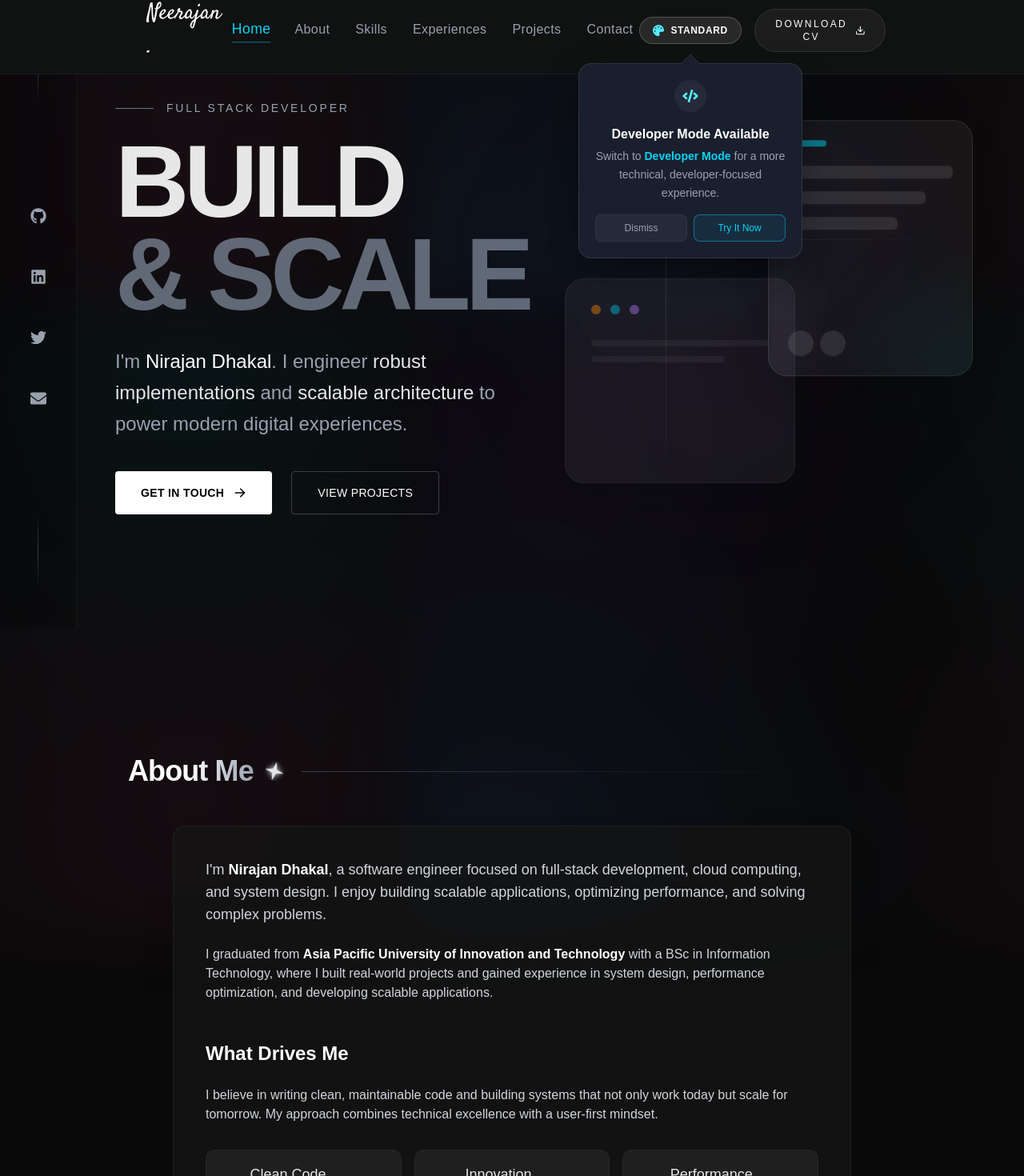
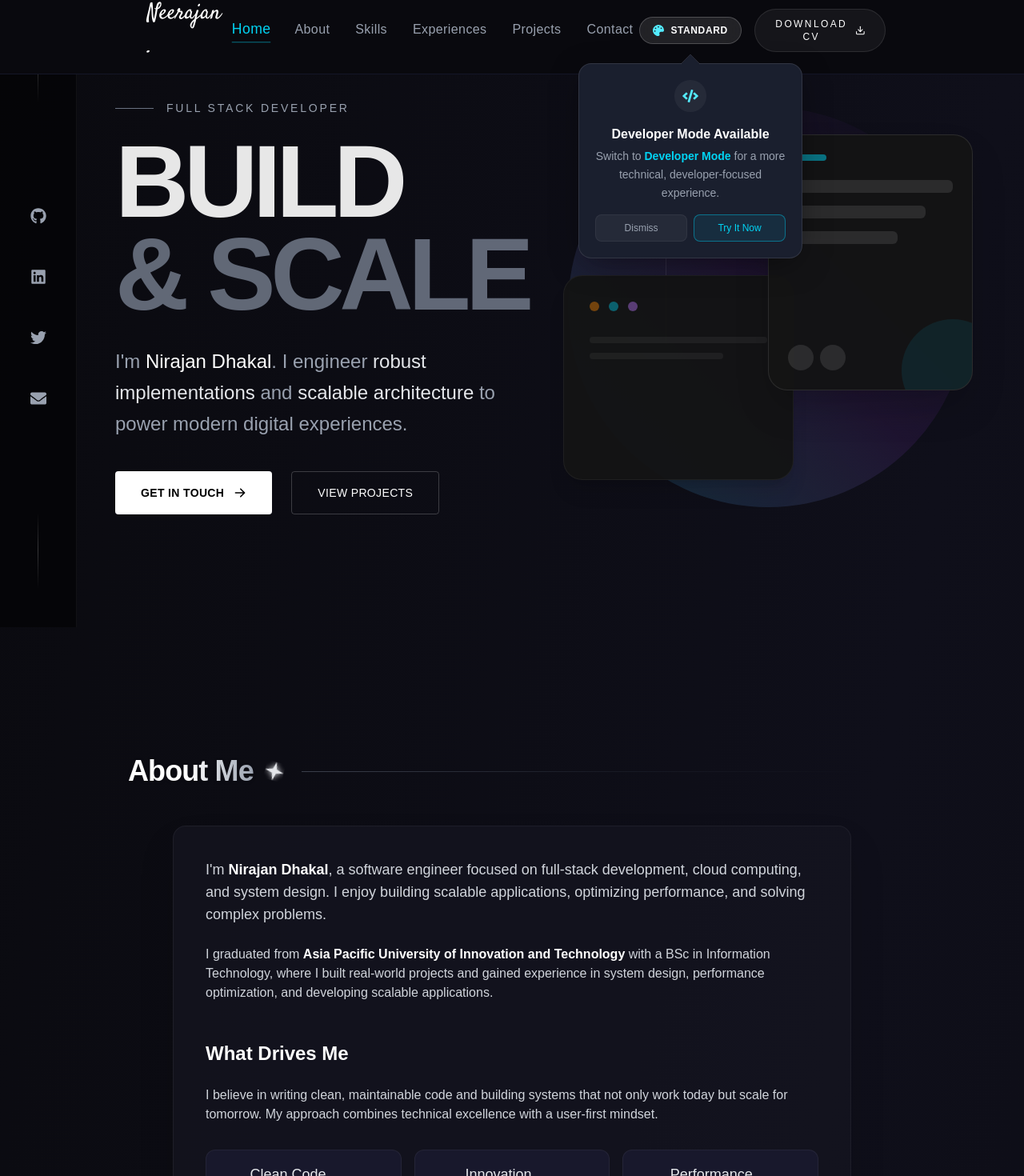
Before and after one commit to Neerazan/portfolio_2.0, a Next.js app: page / in a window 1280 px wide. Shown: the part 16-1486 px from the top of the page at 80% size. Built offline with nearby package versions, Linux system fonts and the light colour scheme.

Commit message:
optimize performance

```diff
--- a/src/app/page.tsx
+++ b/src/app/page.tsx
@@ -36,24 +36,12 @@ function PageContent() {
     return <DevModeLayout />;
   }
 
-  // Normal Mode with Aurora Background
+  // Normal Mode with Static Gradient Background
   return (
-    <div className="relative min-h-screen bg-[#0a0a0a] text-white">
+    <div className="relative min-h-screen bg-linear-to-br from-[#0a0a0f] via-[#0f0f1a] to-[#0a0a0f] text-white">
+      {/* Subtle Grid Texture */}
       <div
-        className="fixed inset-[-50%] w-[200%] h-[200%] pointer-events-none opacity-20 animate-aurora z-0 transform-gpu backface-hidden"
-        style={{
-          backgroundImage: `
-            radial-gradient(circle at 18% 20%, rgba(76, 29, 149, 0.4) 0%, transparent 40%),
-            radial-gradient(circle at 80% 10%, rgba(6, 182, 212, 0.3) 0%, transparent 40%),
-            radial-gradient(circle at 80% 80%, rgba(236, 72, 153, 0.3) 0%, transparent 40%),
-            radial-gradient(circle at 10% 90%, rgba(59, 130, 246, 0.4) 0%, transparent 40%)
-          `,
-          filter: "blur(40px)",
-          backgroundSize: "50% 50%"
-        }}
-      />
-      <div
-        className="fixed inset-0 opacity-[0.03] pointer-events-none mix-blend-overlay z-0"
+        className="fixed inset-0 opacity-[0.02] pointer-events-none mix-blend-overlay z-0"
         style={{
           backgroundImage: "linear-gradient(rgba(255, 255, 255, 0.1) 1px, transparent 1px), linear-gradient(90deg, rgba(255, 255, 255, 0.1) 1px, transparent 1px)",
           backgroundSize: "40px 40px"
--- a/src/components/normal/About.tsx
+++ b/src/components/normal/About.tsx
@@ -1,22 +1,12 @@
 "use client";
 
-import { motion } from "framer-motion";
 import { FaBolt, FaCode, FaCubes, FaGraduationCap, FaRocket, FaUsers } from "react-icons/fa";
-
 
 export default function About() {
   return (
     <div className="mx-auto max-w-6xl px-6 bg-transparent text-gray-300 relative">
-
-
-
       <div className="max-w-4xl mx-auto sm:px-6 mb-12 sm:mb-24 z-10">
-        <motion.div
-          initial={{ opacity: 0, y: 20 }}
-          whileInView={{ opacity: 1, y: 0 }}
-          transition={{ duration: 0.5 }}
-          className="p-6 sm:p-8 md:p-10 bg-[#151515]/80 rounded-2xl shadow-2xl border border-white/5 hover:border-white/10 transition-all duration-300"
-        >
+        <div className="p-6 sm:p-8 md:p-10 bg-[#151520]/80 rounded-2xl shadow-2xl border border-white/5 hover:border-white/10 transition-all duration-300">
           <div className="mb-8 sm:mb-12">
             <p className="text-base sm:text-lg text-gray-300">
               I&apos;m <span className="text-white font-semibold">
@@ -25,18 +15,12 @@ export default function About() {
               I enjoy building scalable applications, optimizing performance, and solving complex problems.
             </p>
 
-            <motion.div
-              initial={{ opacity: 0 }}
-              animate={{ opacity: 1 }}
-              transition={{ delay: 0.2 }}
-              className="space-y-4 mt-6"
-            >
+            <div className="space-y-4 mt-6">
               <p className="text-gray-300">
                 I graduated from <span className="text-white font-semibold">Asia Pacific University of Innovation and Technology</span> with a BSc in Information Technology, where I built real-world projects and gained experience in system design, performance optimization, and developing scalable applications.
               </p>
-            </motion.div>
+            </div>
           </div>
-
 
           <div>
             <h2 className="text-xl sm:text-2xl font-semibold text-white mb-4 sm:mb-6">
@@ -55,12 +39,9 @@ export default function About() {
                 { name: "System Design", desc: "Architecting robust systems", icon: FaCubes },
                 { name: "Continuous Learning", desc: "Always improving my craft", icon: FaGraduationCap },
               ].map((item, index) => (
-                <motion.div
+                <div
                   key={index}
-                  initial={{ opacity: 0, y: 10 }}
-                  whileInView={{ opacity: 1, y: 0 }}
-                  transition={{ duration: 0.3, delay: index * 0.1 }}
-                  className="p-3 sm:p-4 bg-white/5 backdrop-blur-sm rounded-xl border border-white/5 hover:border-cyan-500/30 transition-all duration-300 group flex items-center gap-4 hover:bg-white/10"
+                  className="p-3 sm:p-4 bg-[#1a1a2e]/95 rounded-xl border border-white/5 hover:border-cyan-500/30 transition-all duration-300 group flex items-center gap-4 hover:bg-white/10"
                 >
                   <item.icon className="w-6 h-6 sm:w-8 sm:h-8 text-gray-400 group-hover:text-cyan-400 transition-colors" />
                   <div>
@@ -71,12 +52,11 @@ export default function About() {
                       {item.desc}
                     </p>
                   </div>
-                </motion.div>
+                </div>
               ))}
             </div>
           </div>
-
-        </motion.div>
+        </div>
       </div>
     </div>
   );
--- a/src/components/normal/Contact.tsx
+++ b/src/components/normal/Contact.tsx
@@ -12,7 +12,7 @@ export default function Contact() {
 
       <div className="grid grid-cols-1 gap-8 lg:grid-cols-3">
         {/* Left Side - Contact Form (Span 2) */}
-        <div className="flex flex-col rounded-2xl bg-white/5 backdrop-blur-sm p-8 lg:col-span-2 border border-white/5 hover:border-cyan-500/30 transition-all duration-300 shadow-2xl">
+        <div className="flex flex-col rounded-2xl bg-[#151520]/95 p-8 lg:col-span-2 border border-white/5 hover:border-cyan-500/30 transition-all duration-300 shadow-2xl">
           <p className="mb-8 text-gray-300 max-w-2xl text-lg sm:text-xl leading-relaxed font-light">
             I&apos;d love to hear from you! Feel free to reach out for questions,
             collaboration, or just to connect.
@@ -25,7 +25,7 @@ export default function Contact() {
         {/* Right Side - Bento Boxes (Span 1) */}
         <div className="flex flex-col gap-6 lg:h-full">
           {/* Top Box - Quote */}
-          <div className="flex flex-2 flex-col justify-center rounded-2xl bg-white/5 backdrop-blur-sm p-8 border border-white/5 hover:border-white/10 transition-all duration-300 shadow-2xl relative overflow-hidden group">
+          <div className="flex flex-2 flex-col justify-center rounded-2xl bg-[#151520]/95 p-8 border border-white/5 hover:border-white/10 transition-all duration-300 shadow-2xl relative overflow-hidden group">
             <blockquote className="relative z-10 text-xl font-medium italic text-gray-300">
               &quot;Great things are not done by impulse, but by a series of small things brought together.&quot;
             </blockquote>
@@ -33,7 +33,7 @@ export default function Contact() {
           </div>
 
           {/* Bottom Box - Decoration/Social */}
-          <div className="flex flex-1 flex-col justify-end items-start rounded-2xl bg-white/5 backdrop-blur-sm p-8 border border-white/5 hover:border-white/10 transition-all duration-300 shadow-2xl relative overflow-hidden group">
+          <div className="flex flex-1 flex-col justify-end items-start rounded-2xl bg-[#151520]/95 p-8 border border-white/5 hover:border-white/10 transition-all duration-300 shadow-2xl relative overflow-hidden group">
             <div className="relative z-10">
               <p className="text-2xl font-bold text-white mb-2">Let&apos;s Build</p>
               <div className="flex items-center gap-2">
--- a/src/components/normal/Header.tsx
+++ b/src/components/normal/Header.tsx
@@ -13,7 +13,7 @@ export default function Header() {
   const [isMenuOpen, setIsMenuOpen] = useState(false);
 
   return (
-    <header className="fixed top-0 left-0 right-0 z-60 bg-[#101111] backdrop-blur-xl border-b border-[#7A87FB]/10" role="banner">
+    <header className="fixed top-0 left-0 right-0 z-60 bg-[#0a0a0f]/98 border-b border-[#7A87FB]/10" role="banner">
       <div className="mx-auto px-4 py-3 flex items-center justify-between lg:w-15/20">
         <div className="flex items-center justify-center gap-x-2">
           <Link href="/" className="px-2">
@@ -40,7 +40,7 @@ export default function Header() {
             className="hidden lg:block group"
             aria-label="Download CV - PDF document"
           >
-            <button className="relative px-6 py-2.5 bg-white/5 backdrop-blur-md border border-white/10 text-white font-medium text-xs tracking-[0.2em] uppercase rounded-full overflow-hidden transition-all duration-300 group-hover:bg-white/10 group-hover:border-white/20 group-hover:shadow-[0_0_20px_rgba(255,255,255,0.1)] flex items-center gap-2 cursor-pointer">
+            <button className="relative px-6 py-2.5 bg-white/5 border border-white/10 text-white font-medium text-xs tracking-[0.2em] uppercase rounded-full overflow-hidden transition-all duration-300 group-hover:bg-white/10 group-hover:border-white/20 group-hover:shadow-[0_0_20px_rgba(255,255,255,0.1)] flex items-center gap-2 cursor-pointer">
               <span className="relative z-10">Download CV</span>
               <svg
                 xmlns="http://www.w3.org/2000/svg"
--- a/src/components/normal/NavButton.tsx
+++ b/src/components/normal/NavButton.tsx
@@ -102,7 +102,7 @@ export function NavButton({ className, setIsMenuOpen, isMenuOpen }: NavButtonPro
               animate="open"
               exit="closed"
               variants={menuVariants}
-              className="fixed inset-0 z-1110 bg-[#0a0a0a]/98 backdrop-blur-2xl flex flex-col items-center justify-center lg:hidden overflow-hidden"
+              className="fixed inset-0 z-1110 bg-[#0a0a0a]/99 flex flex-col items-center justify-center lg:hidden overflow-hidden"
             >
               {/* Close Button inside Portal */}
               <button
--- a/src/components/shared/Hero.tsx
+++ b/src/components/shared/Hero.tsx
@@ -42,7 +42,7 @@ export default function Hero() {
           LEFT SIDEBAR - Social Links
           Fixed on desktop to stay efficient
         */}
-        <aside className={`hidden lg:flex flex-col justify-between items-center w-24 h-screen fixed left-0 top-0 border-r backdrop-blur-md z-50 py-12 transition-colors duration-500 ${isDev ? 'border-green-500/20 bg-[#0d1117]/80' : 'border-white/5 bg-black/20'}`}>
+        <aside className={`hidden lg:flex flex-col justify-between items-center w-24 h-screen fixed left-0 top-0 border-r z-50 py-12 transition-colors duration-500 ${isDev ? 'border-green-500/20 bg-[#0d1117]/95' : 'border-white/5 bg-black/50'}`}>
           <div className={`w-px h-24 bg-linear-to-b from-transparent to-transparent ${isDev ? 'via-green-500/20' : 'via-white/20'}`} />
 
           <div className="flex flex-col gap-8">
@@ -61,7 +61,7 @@ export default function Hero() {
                 <span
                   className={`absolute left-full ml-4 top-1/2 -translate-y-1/2 px-2 py-1 rounded opacity-0 -translate-x-2 group-hover:opacity-100 group-hover:translate-x-0 transition-all pointer-events-none border whitespace-nowrap ${isDev
                     ? 'bg-green-950/90 border-green-500/30 text-green-400 font-mono text-[10px] shadow-sm'
-                    : 'bg-white/10 backdrop-blur-md text-xs font-medium text-white border-white/10'
+                    : 'bg-white/10 text-xs font-medium text-white border-white/10'
                     }`}
                 >
                   {isDev ? `> ${social.label.toLowerCase()}` : social.label}
@@ -80,17 +80,12 @@ export default function Hero() {
 
           {/* Text Section */}
           <div className="lg:w-1/2 max-w-3xl">
-            <motion.div
-              initial={{ opacity: 0, x: -20 }}
-              animate={{ opacity: 1, x: 0 }}
-              transition={{ duration: 0.8 }}
-              className="flex items-center gap-4 mb-6"
-            >
+            <div className="flex items-center gap-4 mb-6">
               <div className={`h-px w-12 ${isDev ? 'bg-green-500/50' : 'bg-gray-500'}`} />
               <span className={`${isDev ? 'text-green-400 font-mono tracking-normal lowercase' : 'text-gray-400 font-medium tracking-[0.2em] uppercase'} text-sm`}>
                 {isDev ? '> initializing_portfolio_v2...' : 'Full Stack Developer'}
               </span>
-            </motion.div>
+            </div>
 
             <h1 className={`${isDev ? 'font-mono' : 'font-bold tracking-tighter'} text-5xl sm:text-7xl lg:text-8xl xl:text-9xl text-white leading-[0.9] mb-8 mix-blend-overlay opacity-90`}>
               {isDev ? (
@@ -114,12 +109,7 @@ export default function Hero() {
               )}
             </h1>
 
-            <motion.div
-              initial={{ opacity: 0, y: 30 }}
-              animate={{ opacity: 1, y: 0 }}
-              transition={{ delay: 0.3, duration: 0.8 }}
-              className="max-w-xl"
-            >
+            <div className="max-w-xl">
               <p className={`${isDev ? 'font-mono text-base sm:text-lg text-green-400/80' : 'text-xl sm:text-2xl text-gray-400 font-light'} leading-relaxed mb-10`}>
                 I&apos;m <span className={`${isDev ? 'text-green-400 font-bold' : 'text-white font-medium'}`}>Nirajan Dhakal</span>. I engineer <span className={`${isDev ? 'text-blue-400' : 'text-gray-200'}`}>robust implementations</span> and <span className={`${isDev ? 'text-orange-400' : 'text-gray-200'}`}>scalable architecture</span> to power modern digital experiences.
               </p>
@@ -157,14 +147,14 @@ export default function Hero() {
 
                     <button
                       onClick={() => document.getElementById('projects')?.scrollIntoView({ behavior: 'smooth' })}
-                      className="rounded cursor-pointer px-8 py-4 border border-white/20 text-white font-medium uppercase tracking-wide text-sm hover:bg-white/5 hover:border-cyan-400/50 hover:text-cyan-400 hover:shadow-[0_0_20px_rgba(34,211,238,0.2)] backdrop-blur-md transition-all duration-300"
+                      className="rounded cursor-pointer px-8 py-4 border border-white/20 text-white font-medium uppercase tracking-wide text-sm hover:bg-white/5 hover:border-cyan-400/50 hover:text-cyan-400 hover:shadow-[0_0_20px_rgba(34,211,238,0.2)] transition-all duration-300"
                     >
                       View Projects
                     </button>
                   </>
                 )}
               </div>
-            </motion.div>
+            </div>
           </div>
 
           {/*
@@ -173,12 +163,7 @@ export default function Hero() {
           {/*
             Right Creative Section - System Monitor (Backend Focused)
           */}
-          <motion.div
-            className="hidden lg:flex lg:w-1/2 items-center justify-center relative h-[600px]"
-            initial={{ opacity: 0, x: 20 }}
-            animate={{ opacity: 1, x: 0 }}
-            transition={{ duration: 0.8, delay: 0.2 }}
-          >
+          <div className="hidden lg:flex lg:w-1/2 items-center justify-center relative h-[600px]">
             {isDev ? (
               <>
                 {/* Terminal Window - System Monitor (htop style) */}
@@ -199,7 +184,7 @@ export default function Hero() {
                   </div>
 
                   {/* Monitor Content */}
-                  <div className="p-4 bg-[#0d1117]/95 backdrop-blur-sm space-y-4">
+                  <div className="p-4 bg-[#0d1117]/95 space-y-4">
 
                     {/* Resource Bars */}
                     <div className="grid grid-cols-2 gap-x-8 gap-y-2">
@@ -291,14 +276,10 @@ export default function Hero() {
               </>
             ) : (
               <div className="relative w-full h-full flex items-center justify-center">
-                {/* Abstract Visual Elements for Normal Mode */}
+                {/* Abstract Visual Elements for Normal Mode - NO ANIMATIONS */}
                 <div className="relative w-full max-w-lg aspect-square">
-                  {/* Floating Glass Cards */}
-                  <motion.div
-                    animate={{ y: [0, -20, 0] }}
-                    transition={{ duration: 5, repeat: Infinity, ease: "easeInOut" }}
-                    className="absolute top-10 right-0 w-64 h-80 bg-white/5 backdrop-blur-xl border border-white/10 rounded-3xl shadow-2xl z-20 flex flex-col p-6 overflow-hidden"
-                  >
+                  {/* Static Glass Cards */}
+                  <div className="absolute top-10 right-0 w-64 h-80 bg-[#151515]/95 border border-white/10 rounded-3xl shadow-2xl z-20 flex flex-col p-6 overflow-hidden">
                     <div className="w-12 h-2 bg-cyan-400/50 rounded-full mb-6" />
                     <div className="space-y-4">
                       <div className="w-full h-4 bg-white/10 rounded-md" />
@@ -310,14 +291,10 @@ export default function Hero() {
                       <div className="w-8 h-8 rounded-full bg-white/10" />
                     </div>
                     {/* Animated Glow */}
-                    <div className="absolute -bottom-10 -right-10 w-32 h-32 bg-cyan-500/10 blur-3xl rounded-full" />
-                  </motion.div>
+                    <div className="absolute -bottom-10 -right-10 w-32 h-32 bg-cyan-500/10 rounded-full" />
+                  </div>
 
-                  <motion.div
-                    animate={{ y: [0, 20, 0], x: [0, 10, 0] }}
-                    transition={{ duration: 7, repeat: Infinity, ease: "easeInOut", delay: 1 }}
-                    className="absolute bottom-10 left-0 w-72 h-64 bg-white/5 backdrop-blur-lg border border-white/5 rounded-3xl shadow-xl z-10 p-8"
-                  >
+                  <div className="absolute bottom-10 left-0 w-72 h-64 bg-[#151515]/95 border border-white/5 rounded-3xl shadow-xl z-10 p-8">
                     <div className="flex items-center gap-3 mb-8">
                       <div className="w-3 h-3 rounded-full bg-orange-400/40" />
                       <div className="w-3 h-3 rounded-full bg-cyan-400/40" />
@@ -327,18 +304,10 @@ export default function Hero() {
                       <div className="h-2 w-full bg-white/5 rounded-full" />
                       <div className="h-2 w-3/4 bg-white/5 rounded-full" />
                     </div>
-                  </motion.div>
+                  </div>
 
-                  {/* Aesthetic Blobs/Glows */}
-                  <motion.div
-                    animate={{
-                      scale: [1, 1.2, 1],
-                      rotate: [0, 90, 0],
-                      opacity: [0.1, 0.2, 0.1]
-                    }}
-                    transition={{ duration: 15, repeat: Infinity, ease: "linear" }}
-                    className="absolute top-1/2 left-1/2 -translate-x-1/2 -translate-y-1/2 w-[500px] h-[500px] bg-linear-to-tr from-cyan-500/20 via-purple-500/10 to-transparent blur-[100px] rounded-full -z-10"
-                  />
+                  {/* Static Background Glow */}
+                  <div className="absolute top-1/2 left-1/2 -translate-x-1/2 -translate-y-1/2 w-[500px] h-[500px] bg-linear-to-tr from-cyan-500/20 via-purple-500/10 to-transparent rounded-full -z-10" />
 
                   {/* Decorative Elements */}
                   <div className="absolute top-0 left-1/4 w-px h-full bg-linear-to-b from-transparent via-white/10 to-transparent" />
@@ -346,7 +315,7 @@ export default function Hero() {
                 </div>
               </div>
             )}
-          </motion.div>
+          </div>
 
         </main>
 
```
Also changed, not shown: src/app/globals.css (+28 -0 lines), src/components/normal/Footer.tsx (+16 -12 lines), src/components/normal/WorkExperience.tsx (+15 -14 lines), src/hooks/useScrollReveal.ts (added, +46 -0 lines).
